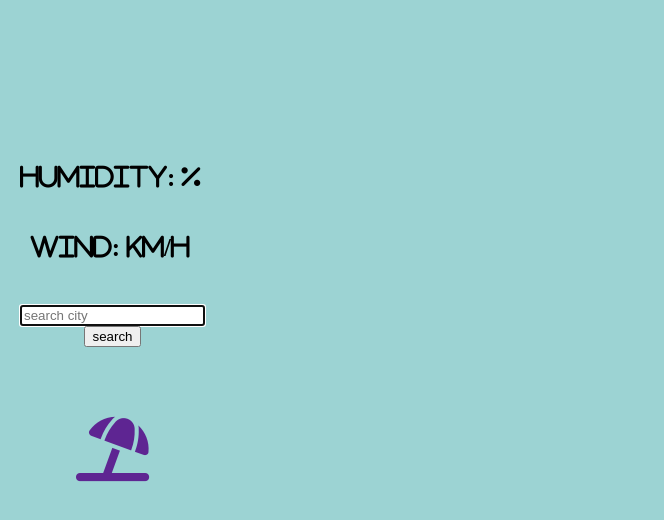
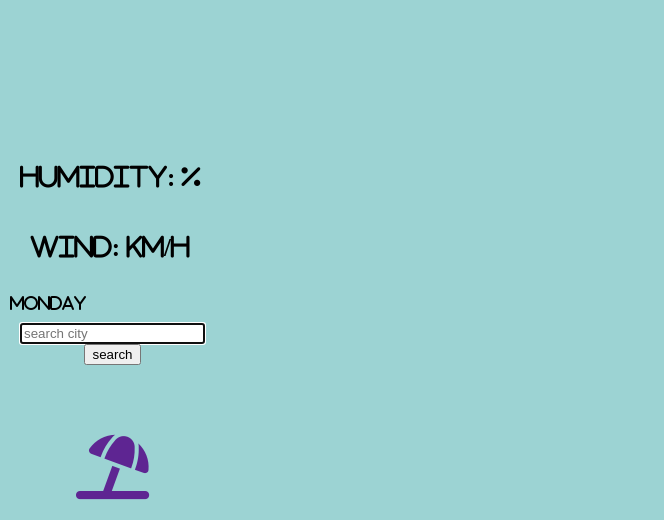
Before and after one commit to deblynt13/SheCodes-Plus-Week-6, a plain HTML site: page index.html in a window 1280 px wide. Shown: the part 714-1234 px from the top of the page, without its empty margins (0-664 px from the left). Drawn offline with nearby package versions, Linux system fonts and the light colour scheme; no server answers.

Commit message:
weather forcecast

```diff
--- a/index.html
+++ b/index.html
@@ -80,6 +80,13 @@
         <i class="fa-solid fa-sunglasses sunglass-icon"></li>
         <h3> Humidity: <span id = "humidity"></span>%</h3>
         <h3>Wind: <span id="windSpeed"></span>km/h</h3>
+        <div class = "weather-forecast">
+          <div class = "row">
+            <div class = "col-2">
+              Monday
+            </div>
+          </div>
+        </div>
       </div>
 
 
```
